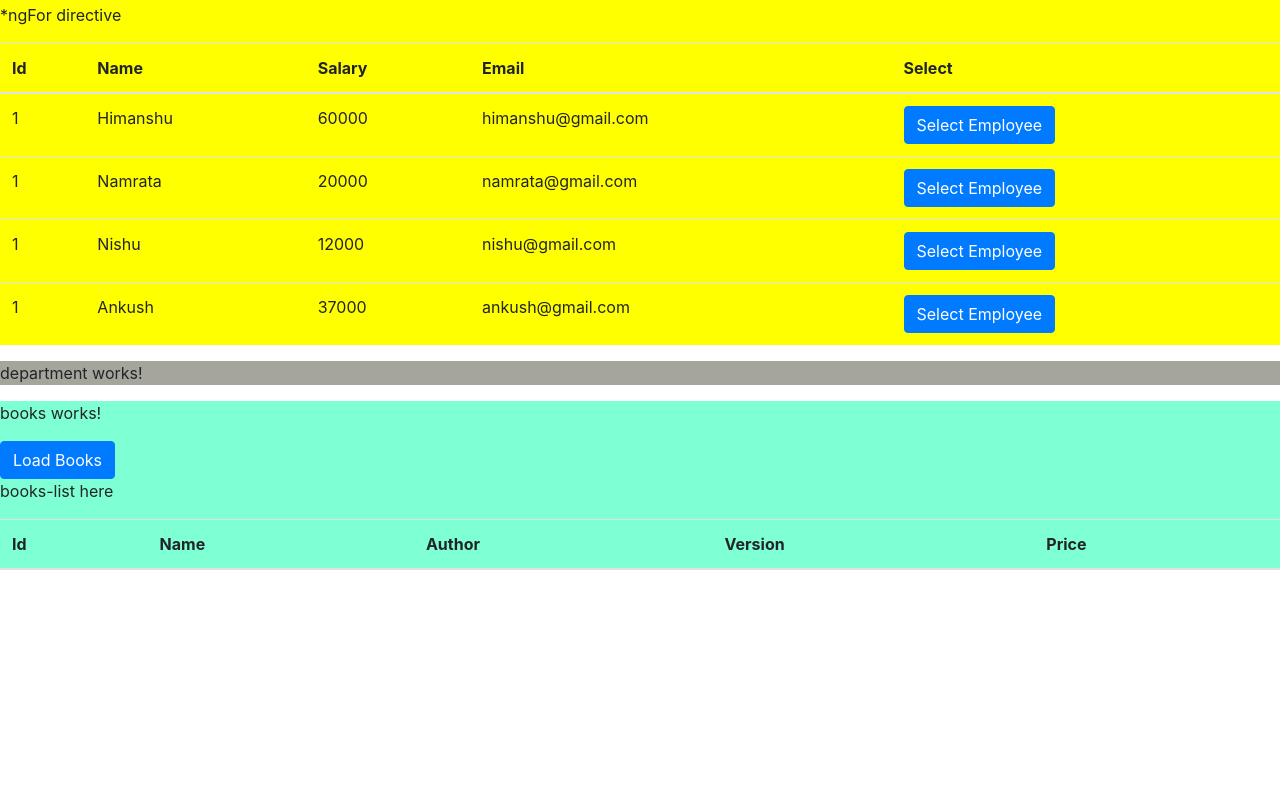
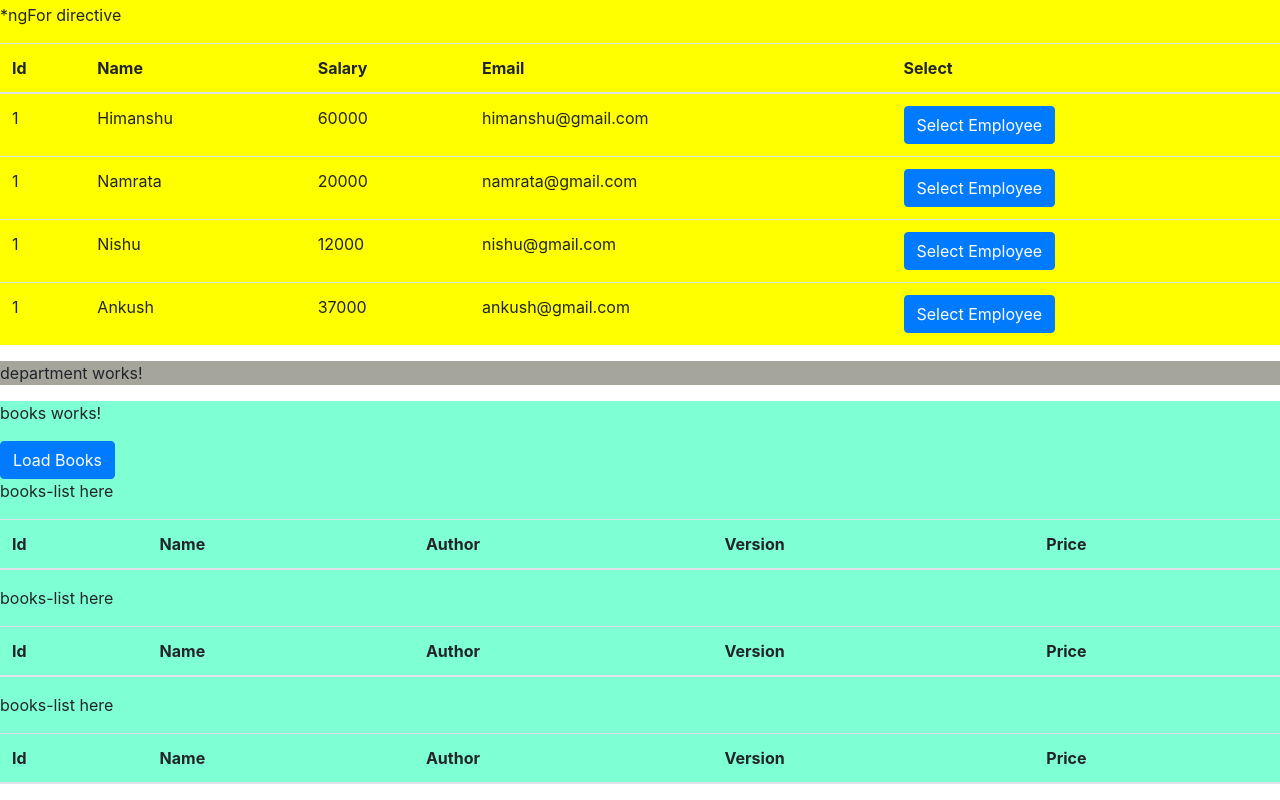
Before and after one commit to himanshujain2121/BasicDemo, an Angular app: page / in a window 1280 px wide. Shown: the part 382-1182 px from the top of the page. Before the commit the page ends 968 px from the top, so only its background shows below. Built offline with nearby package versions, Linux system fonts and the light colour scheme.

Commit message:
@View Childern Load Data for multiple same HTML Tag by TYPESCRIPT

```diff
--- a/src/app/books/books.component.html
+++ b/src/app/books/books.component.html
@@ -6,4 +6,6 @@
     <button type="button" class="btn btn-primary" (click)="loadBooks()">Load Books</button>
   </div>
 <app-books-list></app-books-list>
+<app-books-list></app-books-list>
+<app-books-list></app-books-list>
 </div>
--- a/src/app/books/books.component.ts
+++ b/src/app/books/books.component.ts
@@ -1,4 +1,4 @@
-import { Component, OnInit, ViewChild } from '@angular/core';
+import { Component, OnInit, ViewChild, ViewChildren,QueryList } from '@angular/core';
 import { Book } from './books-list/book';
 import { BooksListComponent } from './books-list/books-list.component';
 
@@ -16,8 +16,11 @@ export class BooksComponent implements OnInit {
     { id: 2, name: 'html', author: 'mark', version: '6.7', price: 500 },
     { id: 3, name: 'spring', author: 'joule', version: '1.4', price: 110 }
   ];
+
   @ViewChild(BooksListComponent)
   booklistcomponent:BooksListComponent;
+  @ViewChildren(BooksListComponent)
+  bookListChildernView:QueryList<BooksListComponent>;
 
   constructor() { }
 
@@ -25,5 +28,8 @@ export class BooksComponent implements OnInit {
   }
 loadBooks(){
   this.booklistcomponent.booklist = this.books;
+  this.bookListChildernView.forEach((bookcomponent)=>{
+    bookcomponent.booklist = this.books;
+  })
 }
 }
```
